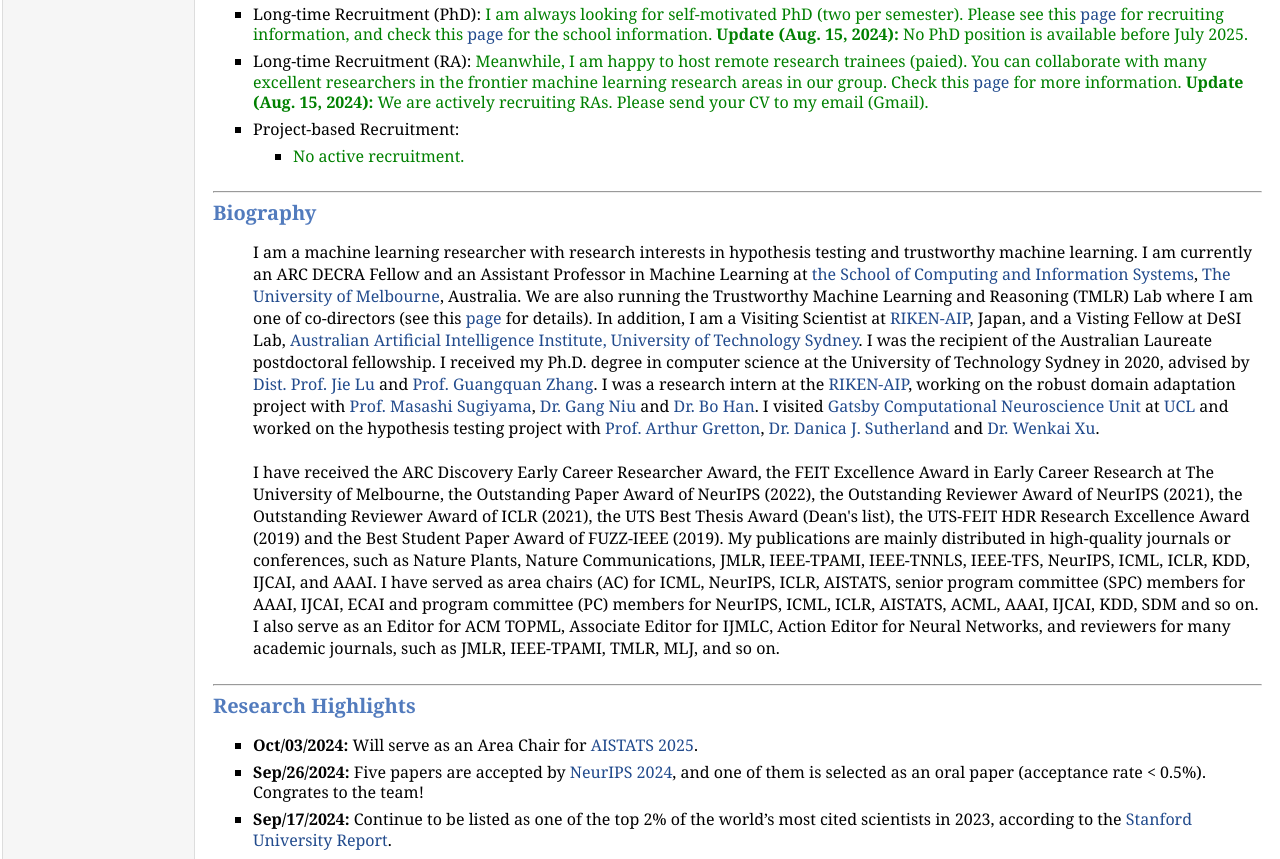
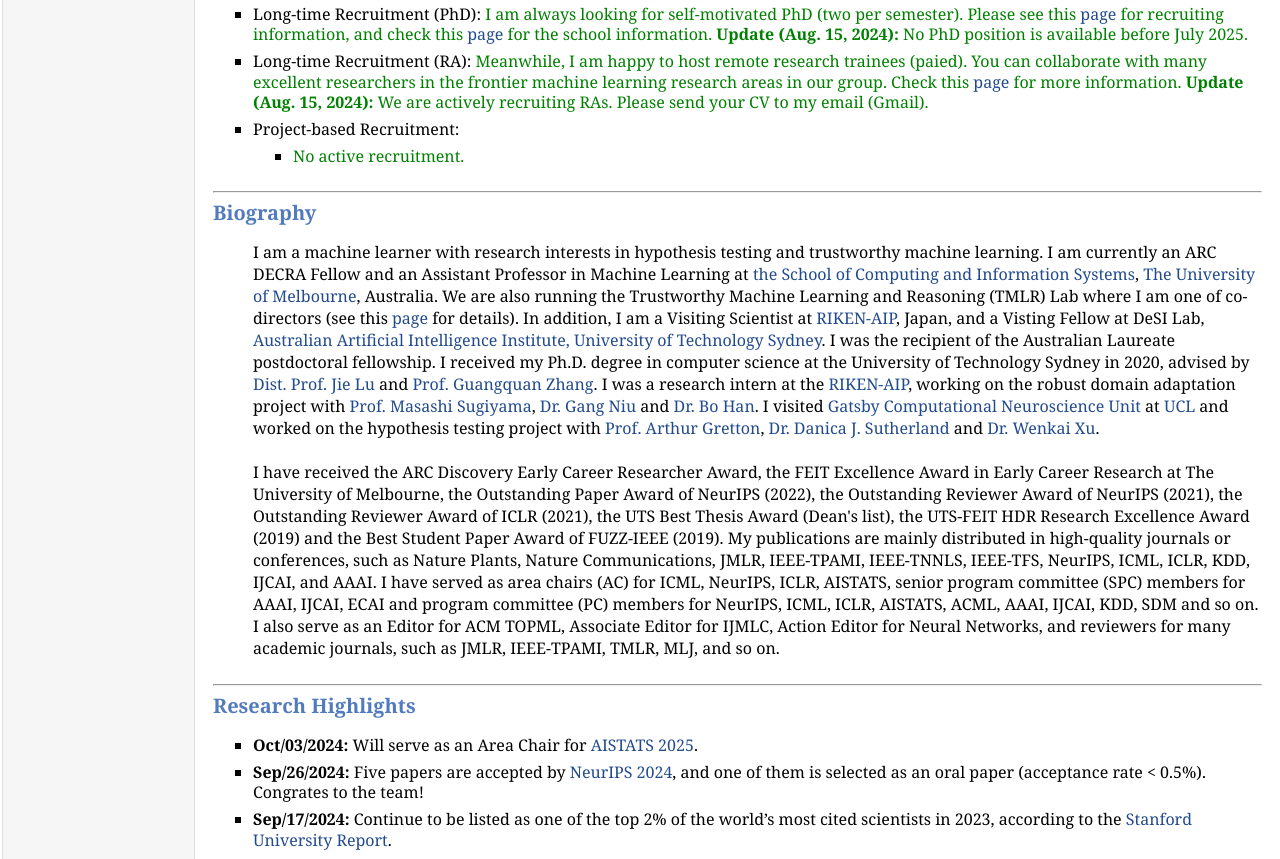
Before and after one commit to fengliu90/fengliu90.github.io, a plain HTML site: page index.html in a window 1280 px wide. Shown: the part 558-1417 px from the top of the page. Drawn offline with Linux system fonts and the light colour scheme.

Commit message:
Add files via upload

```diff
--- a/index.html
+++ b/index.html
@@ -84,7 +84,7 @@
 <h2><hr><a name="biography"></a>Biography</h2>
 
 <ul>
-    I am a machine learning researcher with research interests in hypothesis testing and trustworthy machine learning.
+    I am a machine learner with research interests in hypothesis testing and trustworthy machine learning.
     I am currently an ARC DECRA Fellow and an Assistant Professor in Machine Learning at <a href="https://cis.unimelb.edu.au/" target="_blank">the School of Computing and Information Systems</a>,
     <a href="https://www.unimelb.edu.au/" target="_blank">The University of Melbourne</a>, Australia. We are also running the Trustworthy Machine Learning and Reasoning (TMLR) Lab where I am one of co-directors (see this <a href="group.html" target="_blank">page</a> for details).
     In addition, I am a Visiting Scientist at <a href="https://aip.riken.jp/" target="_blank">RIKEN-AIP</a>, Japan, and a Visting Fellow at DeSI Lab, <a href="https://www.uts.edu.au/research-and-teaching/our-research/centre-artificial-intelligence" target="_blank">Australian Artificial Intelligence Institute,</a> <a href="https://www.uts.edu.au/" target="_blank">University of Technology Sydney</a>. I was the recipient of the Australian Laureate postdoctoral fellowship. I received my Ph.D. degree in computer science at the University of Technology Sydney in 2020, advised by <a href="https://www.uts.edu.au/staff/jie.lu" target="_blank">Dist. Prof. Jie Lu</a> and <a href="https://www.uts.edu.au/staff/guangquan.zhang" target="_blank">Prof. Guangquan Zhang</a>.
```
